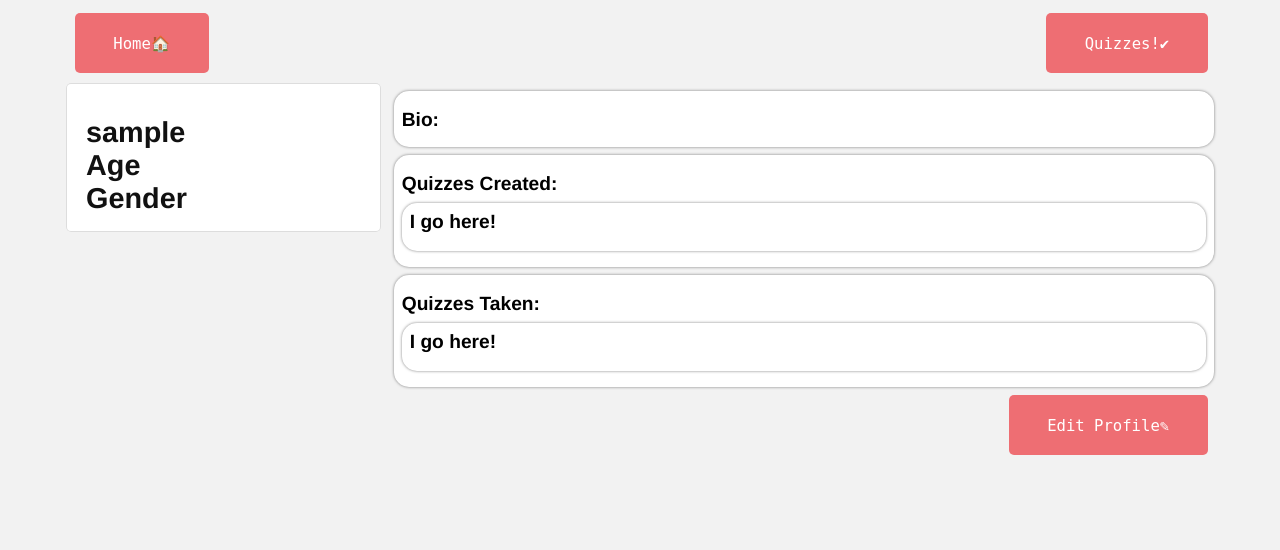
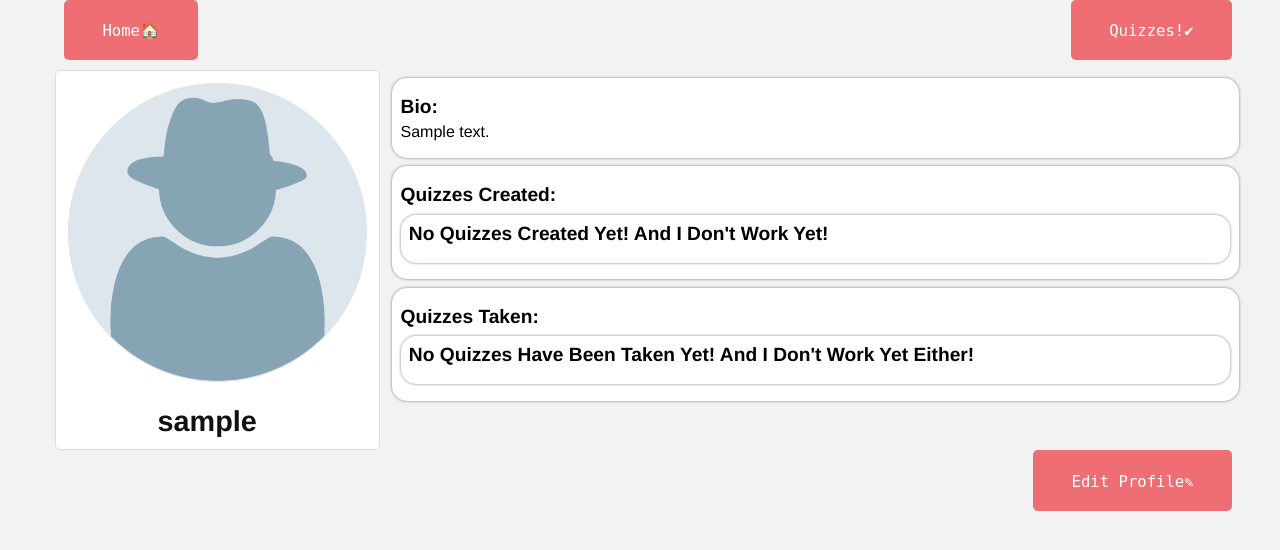
Before and after one commit to kxwen/QuizMatch, a PHP site: page /userprofile_extended.php in a window 1280 px wide. Shown: the top 550 px of the page. Run offline with PHP 8.4, Linux system fonts and the light colour scheme; the visitor is signed in with stand-in values (Sample User, id 1); tables that the repository leaves empty or names only in its code hold one stand-in row (values such as "Sample post").

Commit message:
Add files via upload

```diff
--- a/PHP/userprofile_extended.php
+++ b/PHP/userprofile_extended.php
@@ -8,6 +8,23 @@ session_start();
 if(!isset($_SESSION["loggedin"])||$_SESSION["loggedin"] !== true){
 	header("location: login.php");
 	exit;
+}
+require_once "config.php";
+if(!isset($profile)){
+	$sql = "SELECT * FROM users WHERE id =".$_SESSION["id"];
+	$profile_entry = mysqli_query($link, $sql);
+	$profile = mysqli_fetch_assoc($profile_entry);
+}
+
+$current_username = $profile["username"];
+$current_email = $profile["email"];
+$current_desc = $profile["bio"];
+if($profile["gender"] == "male"){
+	$M_checked_curr = "checked";
+}else if($profile["gender"] == "female"){
+	$F_checked_curr = "checked";
+}else{ // gender is either selected as "other" or is null
+	$O_checked_curr = "checked";
 }
 ?>
 <!--
@@ -28,9 +45,6 @@ Hovering over the card QuizMatch will produce one of many random anecdotes.
 			body, html
 			{
 				height:100%;
-			}
-			body
-			{
 				background-color: #f2f2f2;
 			}
 			div.contentRoundBorders
@@ -41,16 +55,6 @@ Hovering over the card QuizMatch will produce one of many random anecdotes.
 				margin-bottom:1%;
 				margin-top:1%;
 				box-shadow: 0 0 3px rgba(0,0,0,0.5);
-			}
-			div.content
-			{
-				margin:1%;
-				margin-right:2%;
-				word-wrap: break-word;
-			}
-			div.contentBarrier
-			{
-				padding:1%;
 			}
 			div.buttonSide
 			{
@@ -64,37 +68,21 @@ Hovering over the card QuizMatch will produce one of many random anecdotes.
 				justify-content: flex-end;
 				padding-right: 3%;
 			}
-			div.profileImage
+			div.profileBlock
 			{
-				width: 270px;
-				height: 270px;
-				position: relative;
-				overflow: hidden;
-				border-radius: 50%;
+				text-align: center;
+				margin:4%;
 			}
 			#avatar
 			{
-				background-image: url('images/mega.jpg');
+				background-image: url('images/default-user2.png');
+				width: 300px;
 				height: 300px;
-				width: auto;
 				background-size: cover;
 				background-position: center;
-				border-radius: 50%;
-			}
-			div.child
-			{
-				width: 100%;
-				border:1px solid blue;
 			}
 		</style>
-		<script>
-			var cw = $('.child').width();
-			$('.child').css(
-			{
-				'height':cw + 'px'
-			});
 
-		</script>
 	</head>
 	<body>
 		<div class = "content">
@@ -108,16 +96,11 @@ Hovering over the card QuizMatch will produce one of many random anecdotes.
 			</div>
 
 			<div class = "container center">
-				<div class = "quarter white rounded">
-					<div class = "padded">
-					<!--	<div class = "child">
-							<center><div id="avatar"></div></center>
-						</div>
-							<!--<h2><center><img src="images/mega.jpg" alt="Default User Profile"></center></h2><br>-->
+				<div class = "quarter white rounded" style = "min-width:325px">
+					<div class = "profileBlock">
+						<div id="avatar"></div>
 						<h3>
-							<b><?php echo htmlspecialchars($_SESSION["username"]); ?></b><br>
-							Age <br>
-							Gender <br>
+							<b><?php echo htmlspecialchars($_SESSION["username"]); ?></b>
 						</h3>
 					</div>
 				</div>
@@ -127,7 +110,7 @@ Hovering over the card QuizMatch will produce one of many random anecdotes.
 							Bio:
 						</h6>
 						<p>
-
+							<?php echo htmlspecialchars($profile["bio"]); ?>
 						</p>
 					</div>
 
@@ -135,7 +118,7 @@ Hovering over the card QuizMatch will produce one of many random anecdotes.
 						<h6>
 							Quizzes Created:
 							<div class = "contentRoundBorders">
-								<p>I go here!</p>
+								<p>No Quizzes Created Yet! And I Don't Work Yet!</p>
 							</div>
 						</h6>
 					</div>
@@ -144,7 +127,7 @@ Hovering over the card QuizMatch will produce one of many random anecdotes.
 						<h6>
 							Quizzes Taken:
 							<div class = "contentRoundBorders">
-								<p>I go here!</p>
+								<p>No Quizzes Have Been Taken Yet! And I Don't Work Yet Either!</p>
 							</div>
 						</h6>
 					</div>
```
